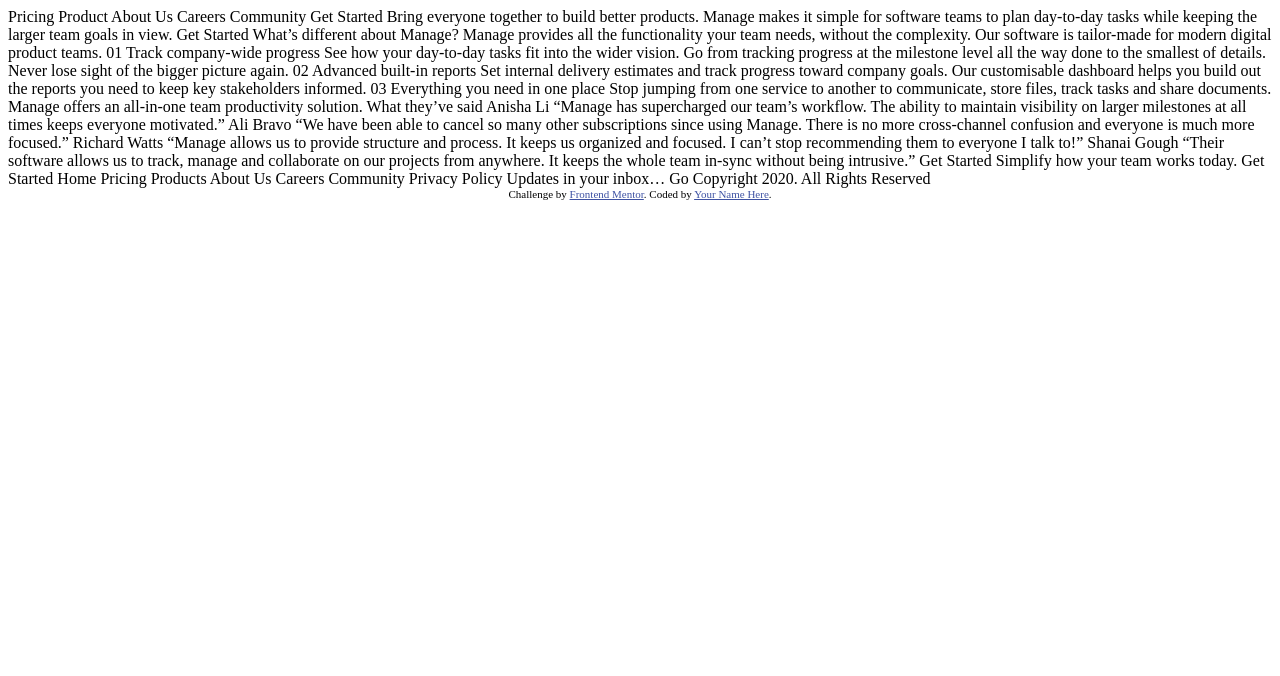
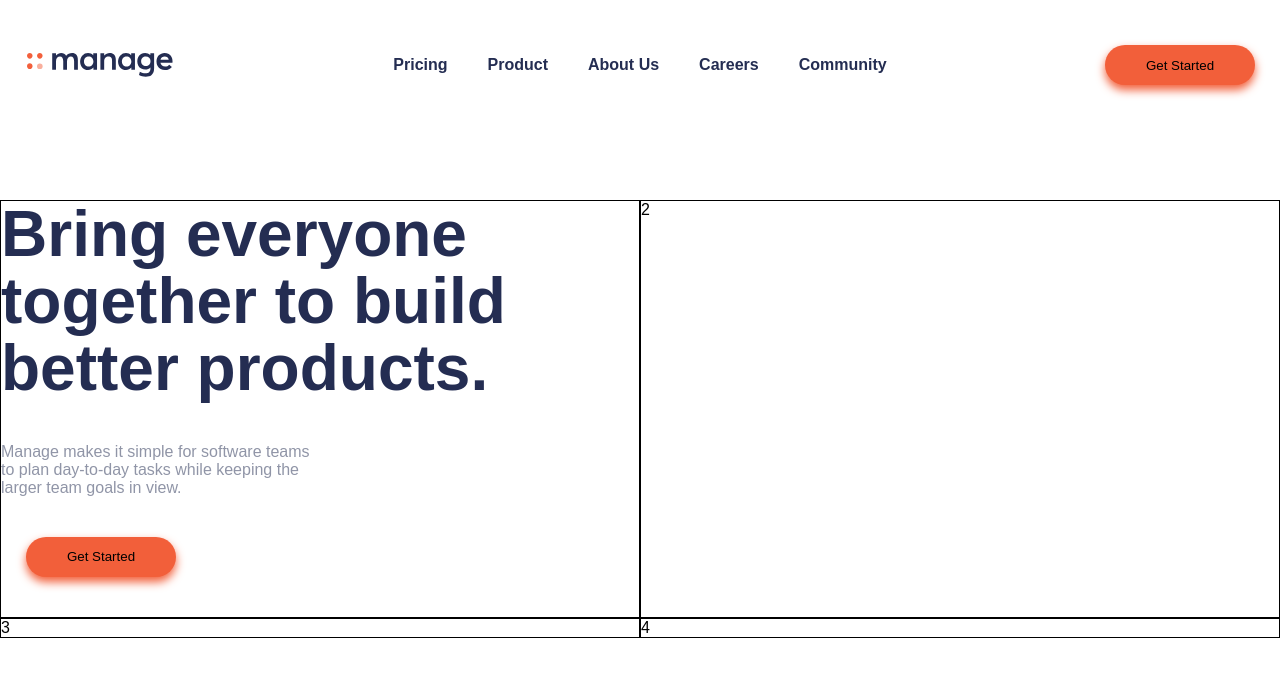
Before and after one commit to luis-roca/landing-reto-1, a plain HTML site: page index.html in a window 1280 px wide. Drawn offline with Linux system fonts and the light colour scheme; a web font is replaced by a local one.

Commit message:
Se termino la cabecera y la primera seccion

```diff
--- /dev/null
+++ b/estilos.css
@@ -0,0 +1,103 @@
+@import url("https://fonts.googleapis.com/css2?family=Be+Vietnam:wght@400;500;700&display=swap");
+* {
+  margin: 0;
+  box-sizing: border-box;
+  padding: 0;
+}
+:root {
+  --vietnam: "Be Vietnam", sans-serif;
+  --ancho: 1440px;
+  --color-naranja: hsl(12, 88%, 59%);
+  --color-azul-oscuro: hsl(228, 39%, 23%);
+  --color-plomo-claro: hsl(0, 0%, 98%);
+  --color-azul-claro: hsl(227, 12%, 61%);
+}
+body {
+  font-family: var(--vietnam);
+}
+.btn__started {
+  width: 200px;
+  display: flex;
+  justify-content: center;
+  align-items: center;
+}
+.btn__started-left {
+  justify-content: flex-start;
+}
+.btn__started > button {
+  border: none;
+  outline: none;
+  background-color: var(--color-naranja);
+  color: var(--plomo-claro);
+  width: 150px;
+  height: 40px;
+  border-radius: 30px;
+  box-shadow: var(--color-naranja) 0px 5px 10px;
+}
+/* ----HEADER ---- */
+header {
+  display: flex;
+  height: 70px;
+  margin: 0 auto;
+  max-width: var(--ancho);
+  margin-top: 30px;
+}
+.header__lista {
+  list-style: none;
+  display: flex;
+  flex: 1;
+  justify-content: center;
+}
+.header__item {
+  margin: 0 20px;
+}
+.header__link {
+  text-decoration: none;
+  color: var(--color-azul-oscuro);
+  font-weight: 700;
+}
+.header__logo {
+  width: 200px;
+  display: flex;
+  justify-content: center;
+  align-items: center;
+}
+.header__nav {
+  flex: 1;
+  display: flex;
+  justify-content: center;
+  align-items: center;
+}
+.header__btn {
+  /*todava no hay estilos */
+}
+/* ----HEADER ---- */
+
+/* ---- MAIN ---- */
+main {
+  max-width: var(--ancho);
+  display: flex;
+  margin: 100px auto 0 auto;
+  flex-wrap: wrap;
+}
+main section {
+  width: 50%;
+  border: 1px solid black;
+}
+.seccion1 {
+  display: flex;
+  flex-direction: column;
+}
+.seccion1 > * {
+  margin-bottom: 40px;
+}
+.seccion1__titulo {
+  color: var(--color-azul-oscuro);
+  font-size: 4rem;
+  line-height: 4.2rem;
+}
+.seccion1__parrafo {
+  color: var(--color-azul-claro);
+  width: 50%;
+}
+/* ---- MAIN ---- */
--- a/index.html
+++ b/index.html
@@ -1,101 +1,65 @@
 <!DOCTYPE html>
 <html lang="en">
   <head>
-  <meta charset="UTF-8">
-  <meta name="viewport" content="width=device-width, initial-scale=1.0"> <!-- displays site properly based on user's device -->
-
-  <link rel="icon" type="image/png" sizes="32x32" href="./images/favicon-32x32.png">
-
-  <title>Frontend Mentor | Manage landing page</title>
-
-  <!-- Feel free to remove these styles or customise in your own stylesheet 👍 -->
-  <style>
-    .attribution { font-size: 11px; text-align: center; }
-    .attribution a { color: hsl(228, 45%, 44%); }
-  </style>
+    <meta charset="UTF-8" />
+    <meta name="viewport" content="width=device-width, initial-scale=1.0" />
+    <link rel="stylesheet" href="./estilos.css" />
+    <title>Document</title>
   </head>
   <body>
-
-  Pricing
-  Product
-  About Us
-  Careers
-  Community
-
+    <header class="header">
+      <div class="header__logo">
+        <img src="./images/logo.svg" alt="" />
+      </div>
+      <nav class="header__nav">
+        <ul class="header__lista">
+          <ul class="header__lista">
+            <li class="header__item">
+              <a href="#" class="header__link">Pricing</a>
+            </li>
+            <li class="header__item">
+              <a href="#" class="header__link">Product</a>
+            </li>
+            <li class="header__item">
+              <a href="#" class="header__link">About Us</a>
+            </li>
+            <li class="header__item">
+              <a href="#" class="header__link">Careers</a>
+            </li>
+            <li class="header__item">
+              <a href="#" class="header__link">Community</a>
+            </li>
+          </ul>
+        </ul>
+      </nav>
+      <div class="header__btn btn__started">
+        <button>Get Started</button>
+      </div>
+    </header>
+    <main>
+      <section class="seccion1">
+        <h1 class="seccion1__titulo">
+          Bring everyone together to build better products.
+        </h1>
+        <p class="seccion1__parrafo">
+          Manage makes it simple for software teams to plan day-to-day tasks
+          while keeping the larger team goals in view.
+        </p>
+        <div class="btn__started btn__started--left">
+          <button>
             Get Started
-
-  Bring everyone together to build better products.
-
-  Manage makes it simple for software teams to plan day-to-day
-  tasks while keeping the larger team goals in view.
-
-  Get Started
-
-  What’s different about Manage?
-
-  Manage provides all the functionality your team needs, without
-  the complexity. Our software is tailor-made for modern digital
-  product teams.
-
-  01
-  Track company-wide progress
-  See how your day-to-day tasks fit into the wider vision. Go from
-  tracking progress at the milestone level all the way done to the
-  smallest of details. Never lose sight of the bigger picture again.
-
-  02
-  Advanced built-in reports
-  Set internal delivery estimates and track progress toward company
-  goals. Our customisable dashboard helps you build out the reports
-  you need to keep key stakeholders informed.
-
-  03
-  Everything you need in one place
-  Stop jumping from one service to another to communicate, store files,
-  track tasks and share documents. Manage offers an all-in-one team
-  productivity solution.
-
-  What they’ve said
-
-  Anisha Li
-  “Manage has supercharged our team’s workflow. The ability to maintain
-  visibility on larger milestones at all times keeps everyone motivated.”
-
-  Ali Bravo
-  “We have been able to cancel so many other subscriptions since using
-  Manage. There is no more cross-channel confusion and everyone is much
-  more focused.”
-
-  Richard Watts
-  “Manage allows us to provide structure and process. It keeps us organized
-  and focused. I can’t stop recommending them to everyone I talk to!”
-
-  Shanai Gough
-  “Their software allows us to track, manage and collaborate on our projects
-  from anywhere. It keeps the whole team in-sync without being intrusive.”
-
-  Get Started
-
-  Simplify how your team works today.
-  Get Started
-
-  Home
-  Pricing
-  Products
-  About Us
-  Careers
-  Community
-  Privacy Policy
-
-  Updates in your inbox…
-  Go
-
-  Copyright 2020. All Rights Reserved
-
-
-  <div class="attribution">
-    Challenge by <a href="https://www.frontendmentor.io?ref=challenge" target="_blank">Frontend Mentor</a>.
-    Coded by <a href="#">Your Name Here</a>.
+          </button>
         </div>
+      </section>
+      <section class="seccion2">
+        2
+      </section>
+      <section class="seccion3">
+        3
+      </section>
+      <section class="seccion4">
+        4
+      </section>
+    </main>
   </body>
 </html>
```
Also changed, not shown: index_tmp.html (added, +101 -0 lines). Lines whose indentation alone changed are shown as unchanged.
